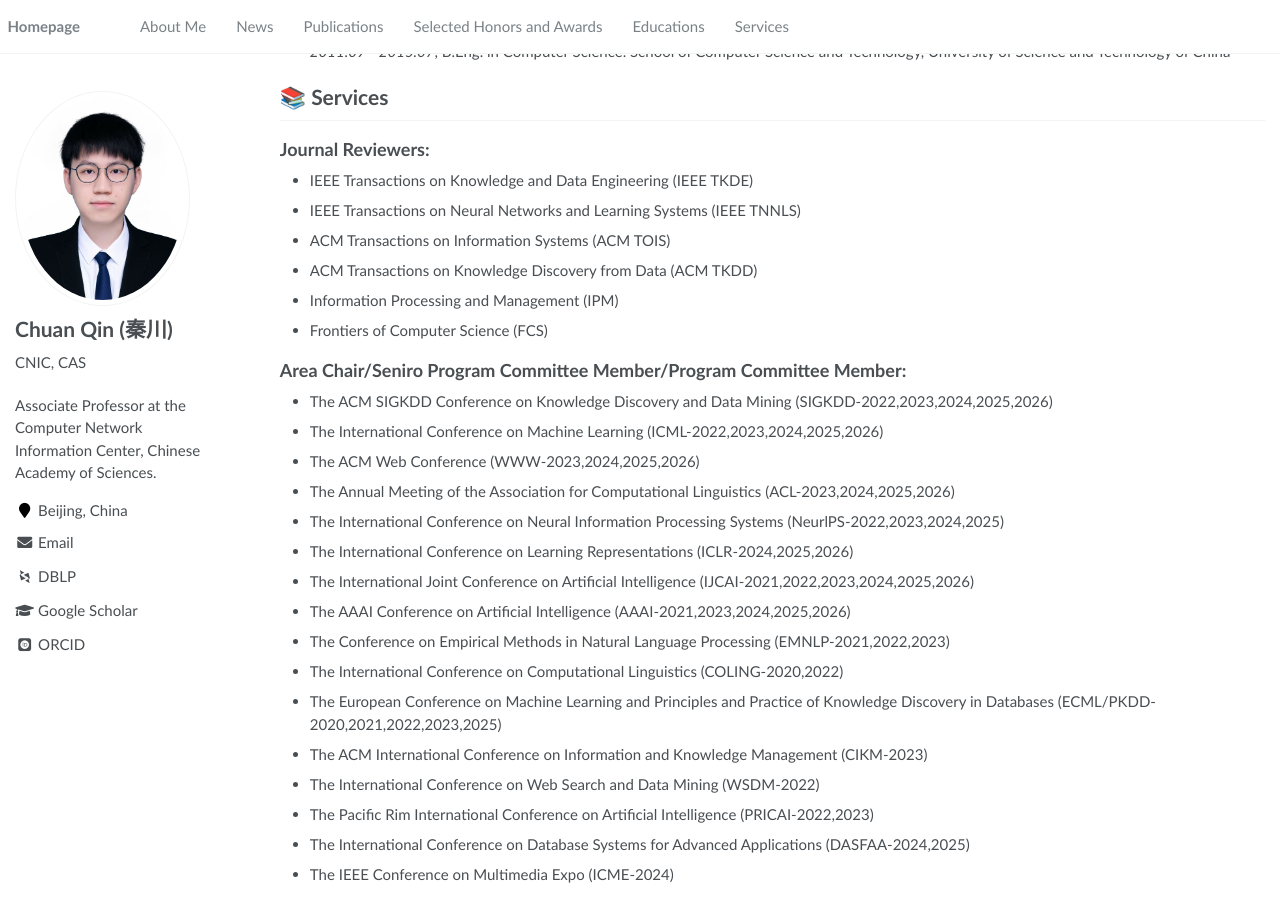
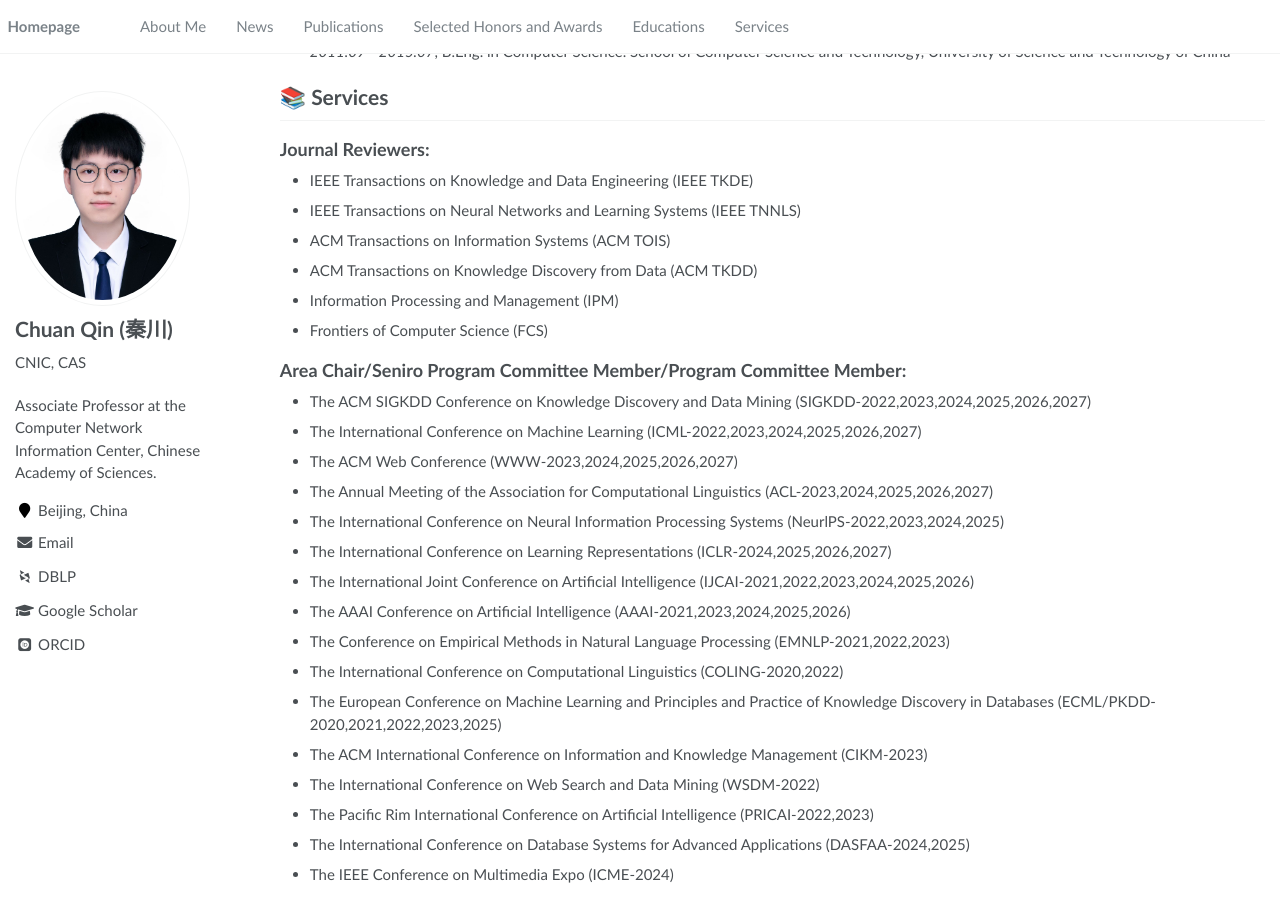
Before and after one commit to Dylan-Qin/dylan-qin.github.io, a Jekyll site: the page built from _pages/about.md, in a window 1280 px wide and 900 px high, scrolled down 7441 px. Built offline with Jekyll 4.4.1, drawn with Linux system fonts in a browser that asks for light colours; some web fonts are replaced.

Commit message:
Update 2027 conference service entries

```diff
--- a/_pages/about.md
+++ b/_pages/about.md
@@ -342,12 +342,12 @@ document.addEventListener('DOMContentLoaded', function() {
 - Frontiers of Computer Science (FCS)
 
 ## Area Chair/Seniro Program Committee Member/Program Committee Member:
-- The ACM SIGKDD Conference on Knowledge Discovery and Data Mining (SIGKDD-2022,2023,2024,2025,2026)
-- The International Conference on Machine Learning (ICML-2022,2023,2024,2025,2026)
-- The ACM Web Conference (WWW-2023,2024,2025,2026)
-- The Annual Meeting of the Association for Computational Linguistics (ACL-2023,2024,2025,2026)
+- The ACM SIGKDD Conference on Knowledge Discovery and Data Mining (SIGKDD-2022,2023,2024,2025,2026,2027)
+- The International Conference on Machine Learning (ICML-2022,2023,2024,2025,2026,2027)
+- The ACM Web Conference (WWW-2023,2024,2025,2026,2027)
+- The Annual Meeting of the Association for Computational Linguistics (ACL-2023,2024,2025,2026,2027)
 - The International Conference on Neural Information Processing Systems (NeurlPS-2022,2023,2024,2025)
-- The International Conference on Learning Representations (ICLR-2024,2025,2026)
+- The International Conference on Learning Representations (ICLR-2024,2025,2026,2027)
 - The International Joint Conference on Artificial Intelligence (IJCAI-2021,2022,2023,2024,2025,2026)
 - The AAAI Conference on Artificial Intelligence (AAAI-2021,2023,2024,2025,2026)
 - The Conference on Empirical Methods in Natural Language Processing (EMNLP-2021,2022,2023)
```
